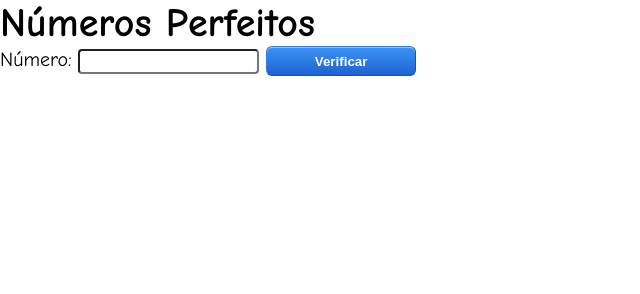
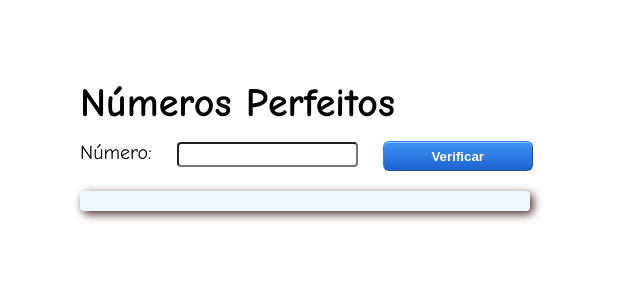
Before and after one commit to camillamendess/perfectnumbers, a plain HTML site: page index.html in a window 1280 px wide. Shown: the whole page, without its empty margins (0-640 px from the left). Drawn offline with Linux system fonts and the light colour scheme.

Commit message:
Update index.html

```diff
--- a/index.html
+++ b/index.html
@@ -10,12 +10,25 @@
 </head>
 
 <body>
-    <h1>Números Perfeitos</h1>
-    <p id="n">Número: <input type="number" id="num"> <input type="button" value="Verificar" id="botao" onclick="verificar()"></p>
-    <div id="div">
-        <p id="resposta"></p>
-        <p id="pf"></p>
+    <div id="texto-principal">
+        <h1>Números Perfeitos</h1>
+        <div id="div-container">
+            <div id="div-put">
+                <p id="n">Número: </p>
+            </div>
+            <div id="div-put">
+                <input type="number" id="num">
+            </div>
+            <div id="div-put">
+                <input type="button" value="Verificar" id="botao" onclick="verificar()"></p>
+            </div>
+        </div>
+        <div id="div-resposta">
+            <p id="resposta"></p>
+            <p id="pf"></p>
+        </div>
     </div>
+
 
     <script src="ex4_1.js"></script>
 
```
